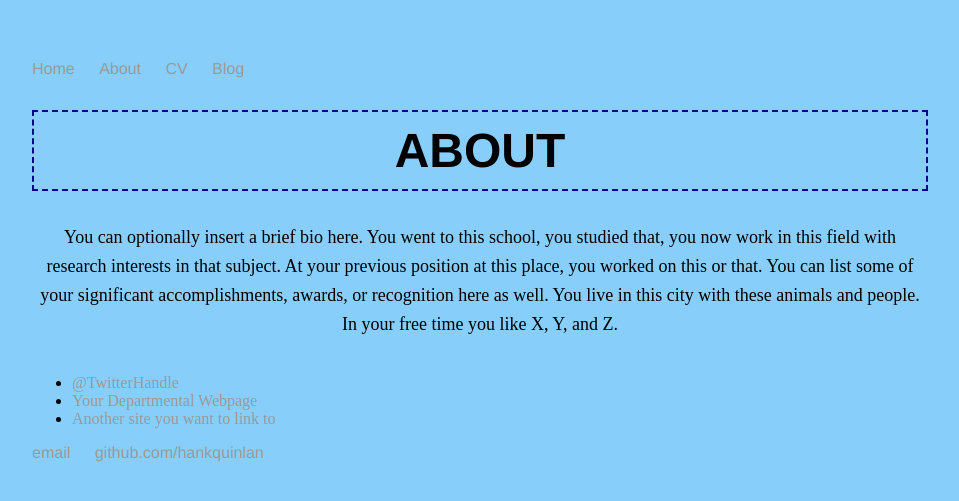
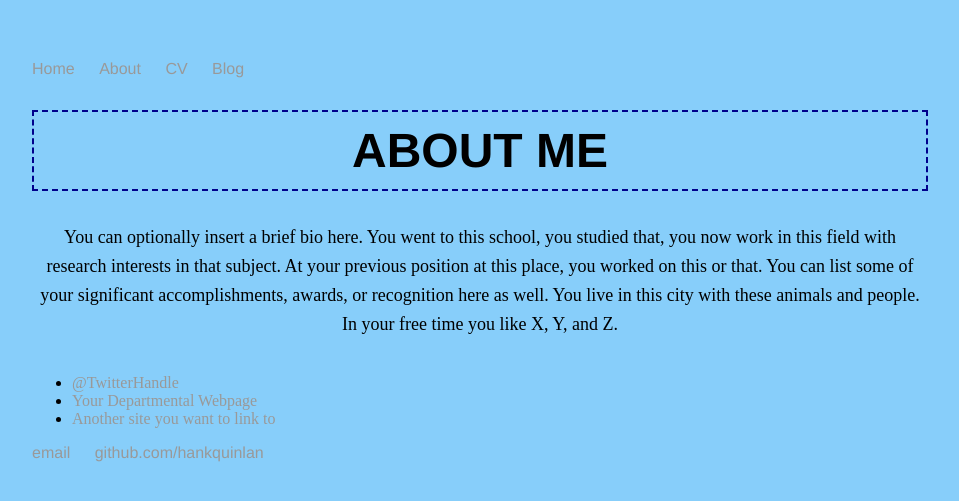
Before and after one commit to mriley2/AndrewRGodwin.github.io, a Jekyll site: the page built from about/index.html, in a window 1280 px wide. Shown: the top 501 px of the page, without its empty margins (160-1119 px from the left). Built offline with Jekyll 4.4.1, drawn with Linux system fonts in a browser that asks for light colours.

```diff
--- a/about/index.html
+++ b/about/index.html
@@ -1,10 +1,10 @@
 ---
 layout: default
-title: About Hank Quinlan
+title: About Andrew Godwin
 ---
 
 		<div class="about">
-			<h1>About</h1>
+			<h1>About Me</h1>
 			<p>You can optionally insert a brief bio here. You went to this school, you studied that, you now work in this field with research interests in that subject. At your previous position at this place, you worked on this or that. You can list some of your significant accomplishments, awards, or recognition here as well. You live in this city with these animals and people. In your free time you like X, Y, and Z.</p>
 
 			<ul class="contacts">
```
